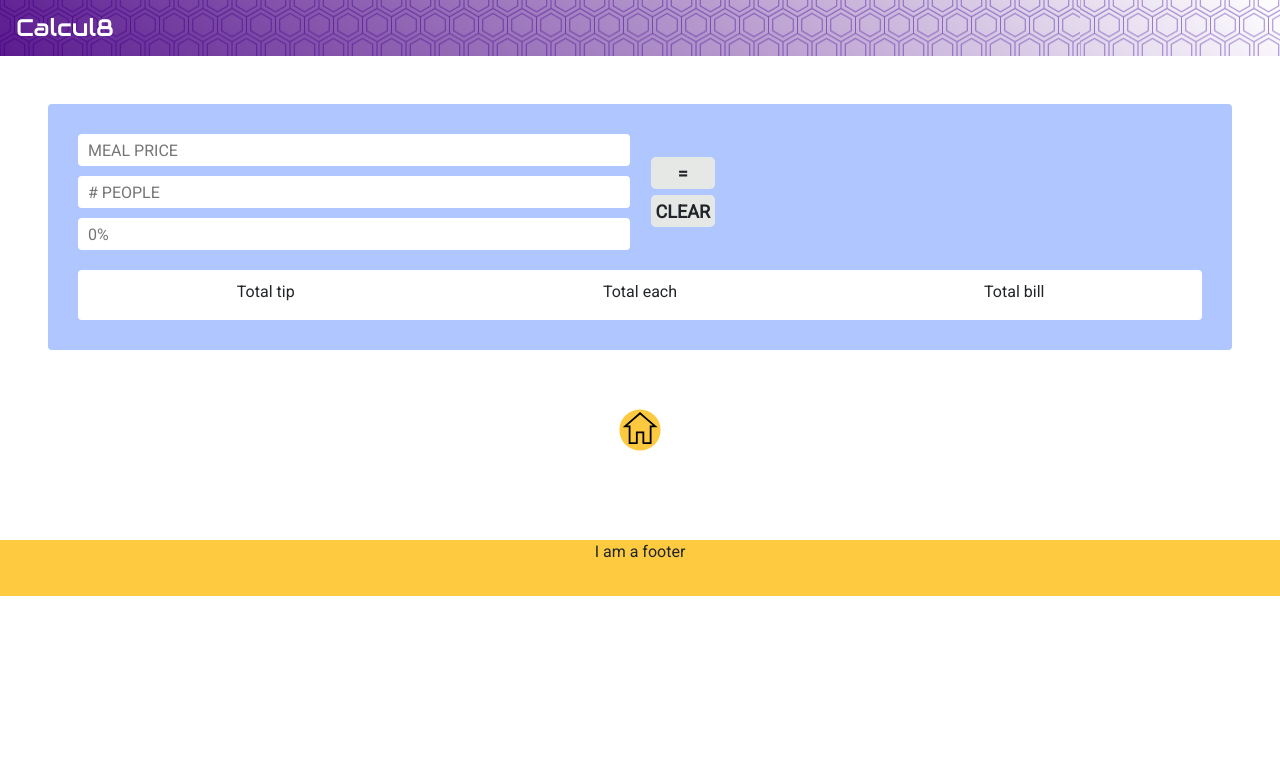
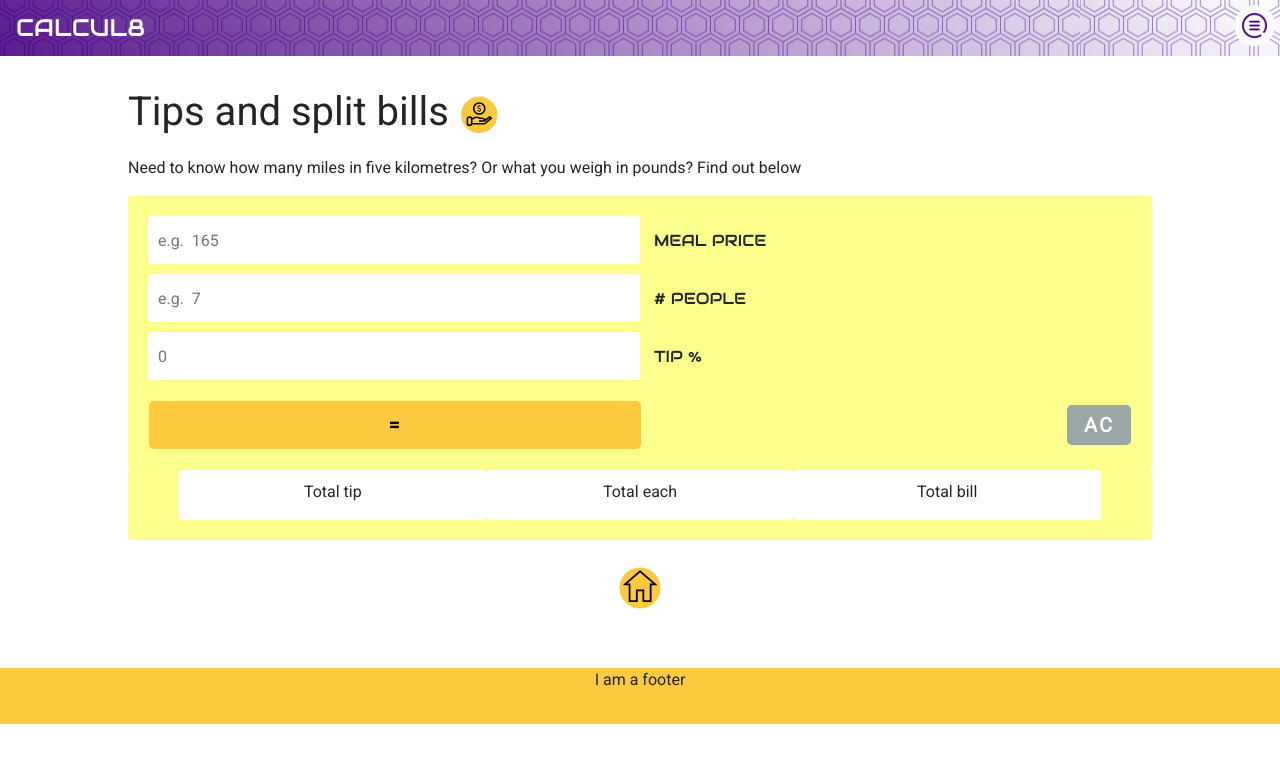
Before and after one commit to ameliagoodson/Calculat8, a plain HTML site: page Pages/tips.html in a window 1280 px wide. Drawn offline with nearby package versions, Linux system fonts and the light colour scheme.

Commit message:
upload styles

```diff
--- a/Pages/tips.html
+++ b/Pages/tips.html
@@ -19,36 +19,65 @@
     <link rel="stylesheet" href="../Styles/Layout/navbar.css">
     <link rel="stylesheet" href="../Styles/Layout/footer.css">
     <link rel="stylesheet" href="../Styles/Components/buttons.css">
-
+    <link rel="stylesheet" href="../Styles/Components/icons.css">
 </head>
 
 <body>
     <div class="page-container">
         <div class="content-wrap">
             <nav class="navbar">
-                <a href="../index.html" class="brand-link">
-                    <h1 class="brand"> Calcul8</h1>
+                <h1 class="brand"><a class="brand-link" href="/index.html">CALCUL8</a></h1>
+                <button class="hamburger-btn">
+                    <img src="/assets/hamburger-icon.png" class="icon-hamburger">
+                </button>
+                <ul class="nav-list display">
+                    <a class="nav-link first-link" href="bmi.html">
+                        <li>BMI</li>
                     </a>
+                    <a class="nav-link second-link" href="conversions.html">
+                        <li>Convert</li>
+                    </a>
+                    <a class="nav-link third-link" href="tips.html">
+                        <li>Tips and split bills</li>
+                    </a>
+                </ul>
             </nav>
             <div class="main-container">
+                <div class="heading-container">
+                    <h1 class="heading-main">Tips and split bills
+                        <img src="../assets/icon-tips.svg" class="icon-sm">
+                    </h1>
+                    <p>Need to know how many miles in five kilometres? Or what you weigh in pounds? Find out below
+                    </p>
+                </div>
                 <div class="form-container">
                     <form class="form">
-                        <div class="col-inputs">
-                            <input class="input-number" id="inputPrice" placeholder="meal price" required>
-                            <input class="input-number" id="inputPeople" placeholder="# people" required>
-                            <input class="input-number" id="inputPercent" placeholder="0%">
+                        <div class="row-inputs">
+                            <div class="div-price">
+                                <input class="input-number" id="inputPrice" placeholder="e.g.  165" required
+                                    type="number">
+                                <label for="inputPrice">MEAL PRICE</label>
                             </div>
-                        <div class="col-buttons">
+                            <div class="div-people">
+                                <input class="input-number" id="inputPeople" placeholder="e.g.  7" required
+                                    type="number">
+                                <label for="inputPeople"># PEOPLE</label>
+                            </div>
+                            <div class="div-tip">
+                                <input class="input-number" id="inputPercent" placeholder="0" type="number">
+                                <label for="inputPercent">TIP %</label>
+                            </div>
+                        </div>
+                        <div class="row-buttons">
                             <button class="btn" id="btn-submit">
                                 <p class="btn-text">=</p>
                             </button>
                             <button class="btn" id="btn-clear">
-
-                                <p class="btn-text">CLEAR</p>
-
+                                <p class="btn-text">AC</p>
                             </button>
                         </div>
                     </form>
+                </div>
                 <div class="container-display">
                     <div class="row-total row-tip">
                         <p class="total-text">Total tip</p>
@@ -63,15 +92,23 @@
                         <p id="grand-total"></p>
                     </div>
                 </div>
+                <div class="sub-content-row">
+                    <a href="/index.html"><img src="../assets/icon-home.svg" class="icon-lg"></a>
                 </div>
             </div>
-            <div class="sub-content-row">
-                <a href="/index.html"><img src="../assets/icon-home.svg" class="icon-home"></a>
-            </div>
+
         </div>
         <footer class="footer">I am a footer
         </footer>
         <script src="../Scripts/tips.js"></script>
+        <script>
+            var hamburgerBtn = document.querySelector('.hamburger-btn')
+            var navList = document.querySelector('.nav-list')
+
+            hamburgerBtn.addEventListener('click', function () {
+                navList.classList.toggle('display')
+            })
+        </script>
     </div>
 </body>
 
--- a/Scripts/tips.js
+++ b/Scripts/tips.js
@@ -22,9 +22,9 @@ function calculateTip() {
     var percent = parseFloat(inputPercent.value)
     var people = parseFloat(inputPeople.value)
 
-    if (!percent || !price) {
+    if (!people || !price) {
         inputPrice.placeholder = "Please enter a number"
-        inputPercent.placeholder = "Please enter a number"
+        inputPeople.placeholder = "Please enter a number"
     }
     else {
     var tipCalc = price * `0.${percent}`
--- /dev/null
+++ b/Styles/Components/icons.css
@@ -0,0 +1,13 @@
+@import url(../Base/base.css);
+
+.icon-sm {
+	width: 2.5rem;
+	height: 2.5rem;
+}
+.icon-lg {
+	width: 4rem;
+	height: 4rem;
+	display: block;
+	margin: auto;
+	padding: 10px;
+}
--- a/Styles/Layout/footer.css
+++ b/Styles/Layout/footer.css
@@ -7,5 +7,4 @@
 	padding-right: 1rem;
 	height: 3.5rem; /* Footer height */
 	text-align: center;
-	margin-top: 30px;
 }
--- a/Styles/bmi.css
+++ b/Styles/bmi.css
@@ -4,10 +4,8 @@
 	width: 80%;
 	margin: auto;
 }
-
-.icon-scale {
-	width: 3rem;
-	height: 3rem;
+.heading-main {
+	margin-bottom: 20px;
 }
 
 form {
@@ -85,4 +83,16 @@ label {
 	letter-spacing: 1px;
 }
 
+.sub-content-row {
+	display: grid;
+	margin-top: 1rem;
+}
+.icon-home {
+	width: 4rem;
+	height: 4rem;
+	display: block;
+	margin: auto;
+	padding: 10px;
+}
+
 /* MEDIA QUERIES */
--- a/Styles/conversions.css
+++ b/Styles/conversions.css
@@ -1,10 +1,9 @@
-.grid-container {
-	display: grid;
-	padding: 30px;
-	background-color: var(--blue-crayola-pastel);
-	border-radius: 0.25rem;
-	justify-content: center;
-	margin: 3rem;
+.main-container {
+	width: 80%;
+	margin: auto;
+}
+.heading-main {
+	margin-bottom: 20px;
 }
 
 .active {
@@ -20,6 +19,8 @@
 	padding: 10px 30px;
 	border-radius: 0.25rem;
 	font-weight: bold;
+	text-transform: uppercase;
+	letter-spacing: 2px;
 }
 .icon-arrow {
 	width: 18px;
@@ -40,6 +41,10 @@ ul {
 .list-item:hover {
 	background-color: white;
 	cursor: pointer;
+}
+.conversion-container {
+	background-color: var(--light-yellow);
+	padding: 20px;
 }
 .row {
 	margin: 0px;
@@ -67,17 +72,25 @@ ul {
 	height: 3rem;
 	border: none;
 	border-radius: 0.25rem;
+	width: 70%;
+	padding-left: 10px;
 }
 
 .input-label {
-	width: 100%;
+	width: 70%;
 	text-align: center;
 	text-transform: uppercase;
 	font-family: "Audiowide", cursive;
 	margin-top: 5px;
+	margin-bottom: 10px;
+}
+.label1,
+.label2 {
+	border-bottom: 1px solid var(--sunglow);
 }
 .sub-content-row {
 	display: grid;
+	margin-top: 1rem;
 }
 .icon-home {
 	width: 4rem;
--- a/Styles/styles.css
+++ b/Styles/styles.css
@@ -3,17 +3,12 @@
 .col-main {
 	margin: 10px 0px 10px 0px;
 }
-
-.container-main {
-	position: relative;
-	width: 100%;
-	margin-bottom: 40px;
+.main-container {
+	width: 80%;
+	margin: auto;
 }
-.text-container {
-	width: 100%;
-	display: flex;
-	align-items: center;
-	justify-content: center;
+.heading-main {
+	margin-bottom: 20px;
 }
 .calc-text {
 	font-size: 18px;
@@ -66,6 +61,7 @@
 /* ---SUBCONTENT--- */
 
 .container-subcontent {
+	margin-top: 30px;
 	bottom: 3.5rem;
 }
 
--- a/Styles/tips.css
+++ b/Styles/tips.css
@@ -1,50 +1,58 @@
-.body {
-	font-family: "Roboto", sans-serif;
+.main-container {
+	width: 80%;
+	margin: auto;
 }
+.heading-main {
+	margin-bottom: 20px;
+}
+
+.icon-convert {
+	width: 3rem;
+	height: 3rem;
+}
+
 .form-container {
-	padding: 30px;
-	background-color: var(--blue-crayola-pastel);
+	background-color: var(--light-yellow);
 	border-radius: 0.25rem;
-	margin: 3rem;
+	margin: auto;
 }
 
 .form {
+	padding: 20px;
+}
+.row-buttons {
+	width: 100%;
 	display: flex;
-	flex-direction: row;
+	justify-content: space-between;
+	align-items: center;
+	margin-top: 20px;
 }
 
-.col-inputs {
-	display: flex;
-	flex-direction: column;
+#btn-clear,
+#btn-submit {
+	background-color: rgb(155, 167, 167);
+	font-size: 20px;
+	letter-spacing: 2px;
+}
+
+#btn-submit {
+	background-color: var(--sunglow);
 	width: 50%;
-	margin: 0px;
-	padding: 0px;
-	height: fit-content;
+	color: black;
+	height: 3rem;
 }
-.col-buttons {
-	display: flex;
-	flex-direction: column;
-	width: 50%;
-	margin: 10px;
-	padding: 10px;
-	justify-content: space-around;
-}
-#btn-submit,
 #btn-clear {
-	display: flex;
-	justify-content: center;
-	align-items: center;
-	min-width: fit-content;
-	padding-top: 10px;
-	padding-bottom: 10px;
+	width: 4rem;
+	color: white;
+	height: 2.5rem;
 }
 
 .btn-text {
+	text-align: center;
 	margin: 0px;
-	text-decoration: none;
-	text-transform: uppercase;
 	font-weight: bold;
 }
+
 #inputPrice,
 #inputPeople {
 	margin-bottom: 10px;
@@ -54,25 +62,32 @@
 	background-color: white;
 	color: gray;
 	border: none;
-	height: 2rem;
+	height: 3rem;
 	border-radius: 0.25rem;
 	padding-left: 10px;
 	font-size: 16px;
-	text-transform: uppercase;
+	width: 50%;
+}
+label {
+	font-family: "Audiowide", cursive;
+	margin-left: 10px;
+	margin-bottom: 10px;
 }
 .container-display {
 	display: flex;
 	justify-content: center;
 	align-items: center;
 	width: 100%;
-	background-color: white;
+	background-color: var(--light-yellow);
 	border-radius: 0.25rem;
-	margin-top: 20px;
 }
 
 .row-total {
-	width: 33.3%;
+	width: 30%;
 	text-align: center;
+	background-color: white;
+	margin-bottom: 20px;
+	border-radius: 0.25rem;
 }
 .total-text {
 	padding-top: 10px;
@@ -80,6 +95,7 @@
 
 .sub-content-row {
 	display: grid;
+	margin-top: 1rem;
 }
 
 .icon-home {
```
Also changed, not shown: Pages/bmi.html (+14 -2 lines), Pages/conversions.html (+38 -6 lines), Scripts/bmi.js (+18 -2 lines), index.html (+4 -5 lines). Lines whose indentation alone changed are shown as unchanged.
